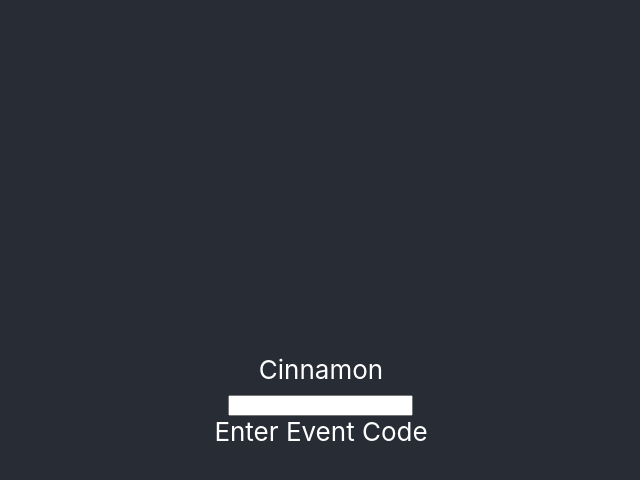
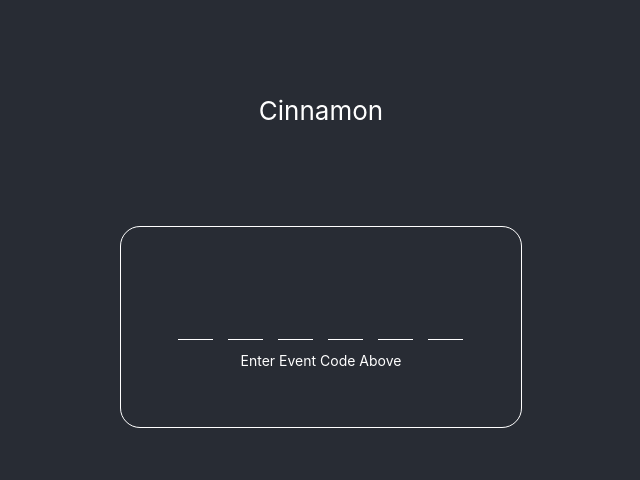
Before and after one commit to LAB-ware/cinnamon, a React (Create React App) app in the folder frontend/: page / in a window 1280 px wide. Shown: the top 480 px of the page, without its empty margins (319-959 px from the left). Built offline with nearby package versions, Linux system fonts and the light colour scheme; no server answers; the HTML template or start-up script is replaced by a standard one.

Commit message:
Update visual for code input

```diff
--- a/frontend/src/components/EventVerification/EventVerification.css
+++ b/frontend/src/components/EventVerification/EventVerification.css
@@ -1,15 +1,74 @@
+.AppContent {
+  display: flex;
+  flex-direction: column;
+  margin-top: 100px;
+  align-items: center;
+  justify-content: space-between;
+  height: 60vh;
+  width: 100vw;
+}
+
+.PinCodeInput {
+  padding-top: 20px;
+  padding-left: 5px;
+  letter-spacing: 35px;
+  font-size: 30px;
+  border: 0;
+  background-image: linear-gradient(to left, white 70%, rgba(255, 255, 255, 0) 0%);
+  background-position: bottom;
+  background-size: 50px 1px;
+  background-repeat: repeat-x;
+  background-position-x: 35px;
+  width: 280px;
+  outline : none;
+  background-color: #282C34;
+  align-self: center;
+  color: white;
+}
+
+input::-webkit-outer-spin-button,
+input::-webkit-inner-spin-button {
+    -webkit-appearance: none;
+    margin: 0;
+}
+
 .EventVerificationContainer {
   display: flex;
   flex-direction: column;
   align-self: center;
+  width: auto;
 }
 
 .EventVerificationCodeInput {
   display: flex;
   flex-direction: column;
   justify-content: center;
-  height: 200px;
-  width: 500px;
-  border: 1px solid white;
+  height: 35vh;
+  width: 80vw;
   border-radius: 20px;
 }
+
+@media screen and (max-width: 400px) {
+  .EventVerificationCodeInput {
+    width: 85vw;
+    height: 45vh;
+  }
+}
+
+@media screen and (min-width: 401px) {
+  .EventVerificationCodeInput {
+    width: 400px;
+    height: 200px;
+  }
+}
+
+@media screen and (min-width: 365px) {
+  .EventVerificationCodeInput {
+    border: 1px solid white;
+  }
+}
+
+.EventVerificationText {
+  margin-top: 12px;
+  font-size: 14px;
+}
--- a/frontend/src/components/EventVerification/EventVerification.js
+++ b/frontend/src/components/EventVerification/EventVerification.js
@@ -1,6 +1,6 @@
-import React, { useState } from 'react';
+import React, { useState, useEffect } from 'react';
 import PitchDetect from '../PitchDetect/PitchDetect';
-import styles from './EventVerification';
+import './EventVerification.css'
 
 const testEventCode = 123456;
 
@@ -8,6 +8,10 @@ const EventVerification = () => {
   const [event, setEvent] = useState({});
   const [code, setCode] = useState();
   const [location, setLocation] = useState({});
+
+  useEffect(() => {
+    gatherEventDetails();
+  }, [])
 
   /**
    *  Create input for code
@@ -17,12 +21,17 @@ const EventVerification = () => {
 
   function gatherEventDetails() {
     getLocation();
+
+    if (code && location) {
+      setEvent({code: code, location: [location.coords.latitude, location.coords.longitude]});
+    }
   }
 
   function getLocation() {
     if (navigator.geolocation) {
       navigator.geolocation.getCurrentPosition(position => {
         setLocation(position);
+        console.log(location, position);
       });
     } else {
       console.log("Geolocation not supported.");
@@ -30,23 +39,21 @@ const EventVerification = () => {
   }
 
   function getEventCode(e) {
-    e.target.value();
+    console.log(e.target.value);
   }
 
-  gatherEventDetails();
-
   return(
-    <div>
-      {!code &&
+    <div className='AppContent'>
+      {!event.code &&
         <div className="EventVerificationContainer">
           <div className="EventVerificationCodeInput">
-            <input onChange={e => getEventCode(e)} type="number" />
-            <div>Enter Event Code</div>
+            <input onChange={(e) => {getEventCode(e)}} className="PinCodeInput" type="number" maxLength="6" />
+            <div className="EventVerificationText">Enter Event Code Above</div>
           </div>
         </div>
       }
-      {code &&
-        <PitchDetect />
+      {event.code && event.location &&
+        <PitchDetect eventMetadata={event} />
       }
     </div>
   )
```
